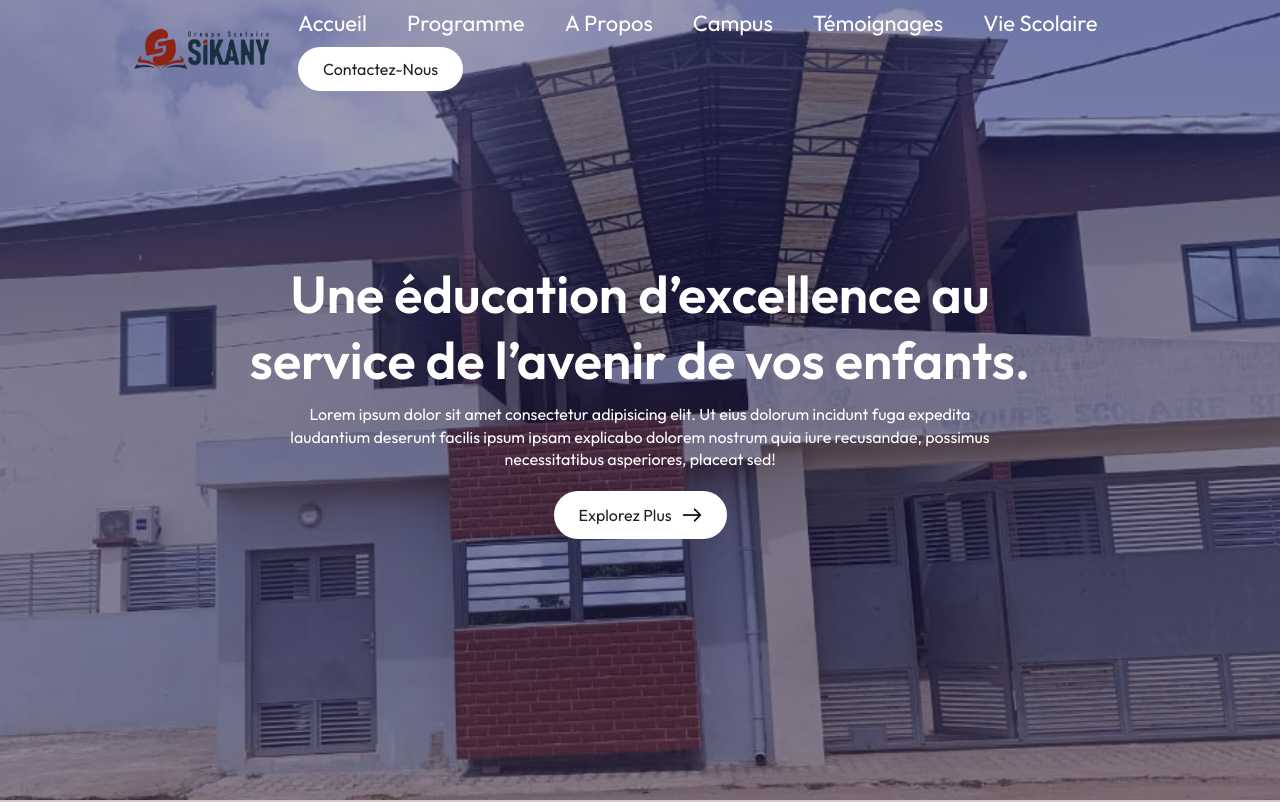
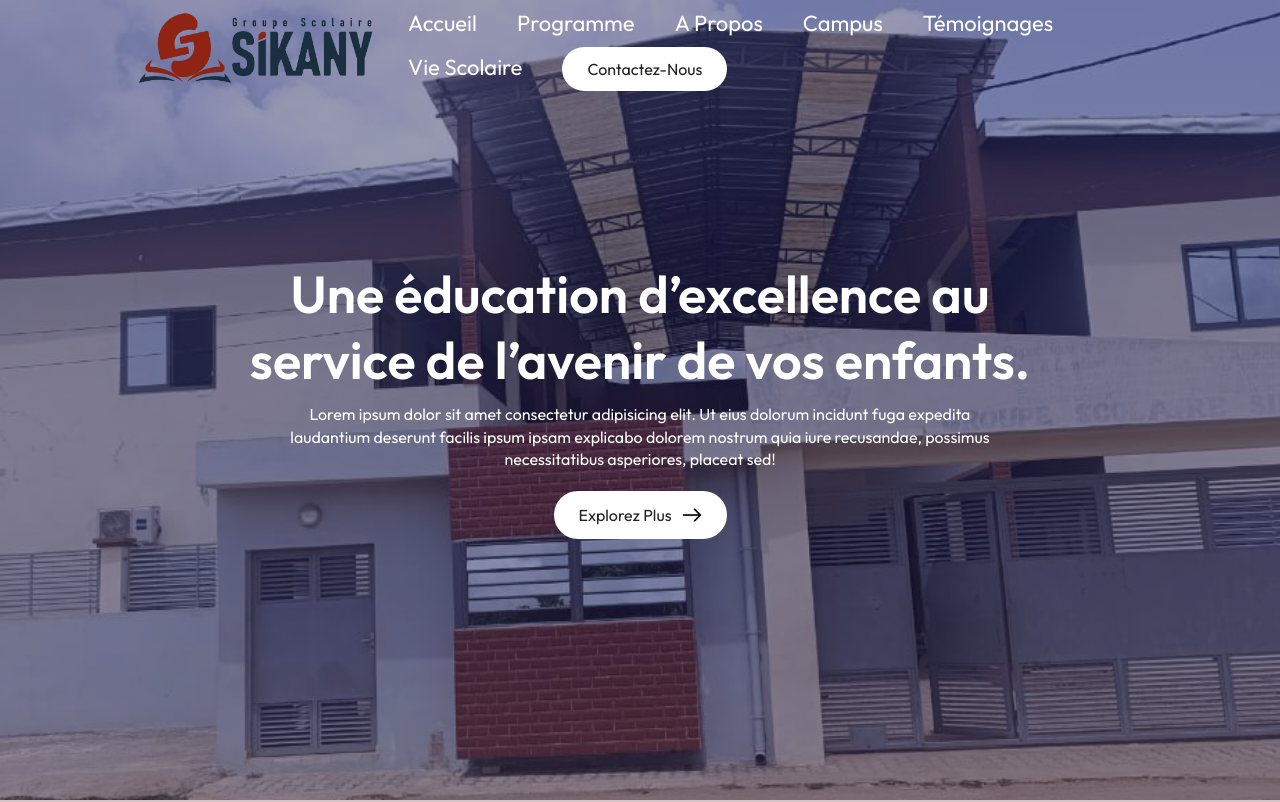
Before and after one commit to AbdelazizSangare/sikany, a React (Vite) app: page / in a window 1280 px wide. Shown: the top 802 px of the page. Built offline with nearby package versions, Linux system fonts and the light colour scheme.

Commit message:
Fix: configuration for Vercel deployment

```diff
--- a/src/Components/Navbar/Navbar.css
+++ b/src/Components/Navbar/Navbar.css
@@ -14,7 +14,7 @@ nav img{
     width: 6%;
 }
 .logo{
-    width: 150px;
+    width: 260px;
 }
 nav ul li{
     display: inline-block;
```
